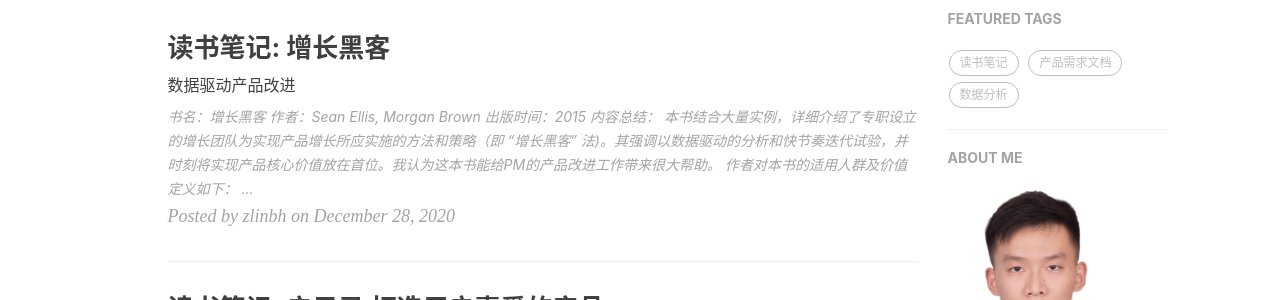
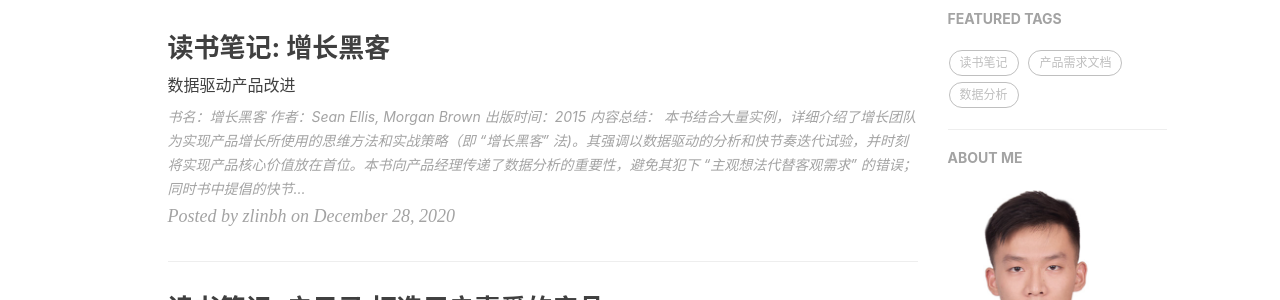
Before and after one commit to zlinbh/zlinbh.github.io, a Jekyll site: the page built from index.html, in a window 1280 px wide. Shown: the part 437-737 px from the top of the page. Built offline with Jekyll 4.4.1, drawn with Linux system fonts in a browser that asks for light colours; nearby versions of some CDN libraries; the list of posts is cut into pages by our own code; comment, search, counter and statistics services are not loaded.

Commit message:
Update 2020-12-28-Growth_Hacker.md

```diff
--- a/_posts/2020-12-28-Growth_Hacker.md
+++ b/_posts/2020-12-28-Growth_Hacker.md
@@ -20,16 +20,14 @@ tags:
 
 **内容总结**：
 
-本书结合大量实例，详细介绍了专职设立的增长团队为实现产品增长所应实施的方法和策略（即 "增长黑客" 法)。其强调以数据驱动的分析和快节奏迭代试验，并时刻将实现产品核心价值放在首位。我认为这本书能给PM的产品改进工作带来很大帮助。
-
-作者对本书的适用人群及价值定义如下：
-
-> 增长黑客方法并不仅仅是市场人员的工具，它也可以用于新产品开发和老产品的持续改进，或用于扩大既有产品的用户群。因此，它对于产品开发人员、工程师、设计师、销售人员和经理都有同样重要的价值。
+本书结合大量实例，详细介绍了增长团队为实现产品增长所使用的思维方法和实战策略（即 "增长黑客" 法)。其强调以数据驱动的分析和快节奏迭代试验，并时刻将实现产品核心价值放在首位。本书向产品经理传递了数据分析的重要性，避免其犯下 "主观想法代替客观需求" 的错误；同时书中提倡的快节奏反复试验也与当下敏捷式开发的要求十分契合。
 
 | 适用场景                                                     | 作用                                                 |
 | ------------------------------------------------------------ | ---------------------------------------------------- |
 | 产品经理手中拥有大量产品相关数据，希望充分发挥其价值来推进产品的更新或增长工作，但缺少思路和方向的情况。 | 结合产品思维，指导其如何利用数据改进产品或实现增长。 |
 
+> "增长黑客方法并不仅仅是市场人员的工具，它也可以用于新产品开发和老产品的持续改进，或用于扩大既有产品的用户群。"
+
 **文章结构**：
 
 <img src="https://img.imgdb.cn/item/6003e1153ffa7d37b3728e9f.png" alt="img"  />
```
